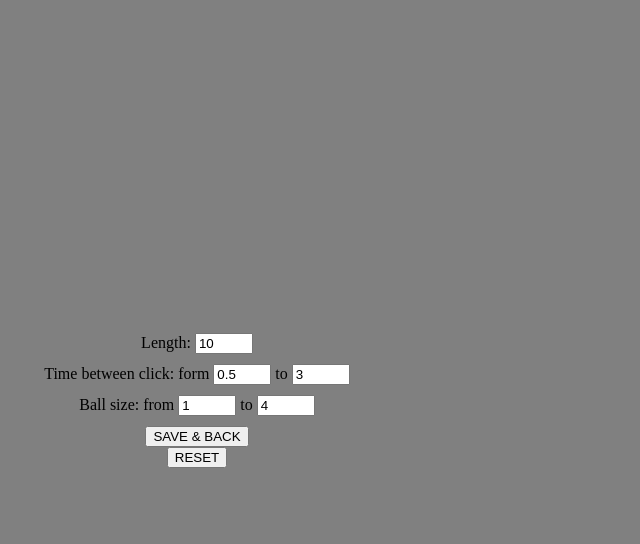
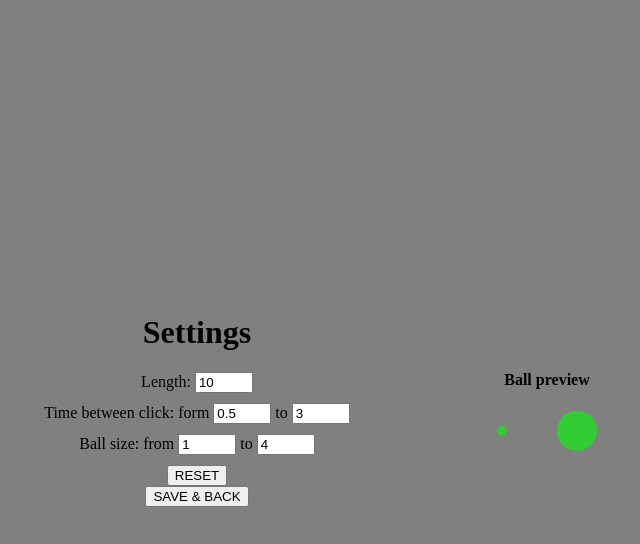
Before and after one commit to Pawo0/JS, a plain HTML site: page refleks/index.html in a window 1280 px wide. Both pictures are taken after a click on the button "SETTINGS". Shown: the whole page, without its empty margins (443-1083 px from the left). Drawn offline with Linux system fonts and the light colour scheme.

Commit message:
ball preview

```diff
--- a/refleks/index.html
+++ b/refleks/index.html
@@ -9,6 +9,7 @@
 
     <div id="container">
         <div id="settings">
+            <h1>Settings</h1>
             <label>Length:
                 <input type="number" id="length" value="10" class="setting_input">
             </label>
@@ -24,9 +25,19 @@
                 to
                 <input type="number" id="size_max" value="4" class="setting_input">
             </label>
+
+            <button onclick="resetSett()">RESET</button>
             <button onclick="showMenu()">SAVE & BACK</button>
-            <button onclick="resetSett()">RESET</button>
+
+            <div id="ball_preview">
+                <h4 style="text-align: center">Ball preview</h4>
+                <div id="balls_prev">
+                    <div id="catch_me_prev_min"></div>
+                    <div id="catch_me_prev_max"></div>
+                </div>
+            </div>
         </div>
+
         <div id="menu">
             <span id = "info_score">Last score: <span id="score">0</span> s</span>
             <button onclick="showSettings()" id="btn_settings">SETTINGS</button>
--- a/refleks/index.js
+++ b/refleks/index.js
@@ -3,7 +3,9 @@ const size_min = document.getElementById("size_min");
 const size_max = document.getElementById("size_max");
 const time_min = document.getElementById("time_min");
 const time_max = document.getElementById("time_max");
-
+const ball_preview = document.getElementById("ball_preview");
+const catch_me_prev_min = document.getElementById("catch_me_prev_min");
+const catch_me_prev_max = document.getElementById("catch_me_prev_max");
 
 const catch_me = document.getElementById("catch_me");
 const menu = document.getElementById("menu");
@@ -19,18 +21,32 @@ let len;
 window.addEventListener("DOMContentLoaded", () => {
     resetSett();
     showMenu();
-    menu.style.display = "flex";
+    // showSettings();
 });
 
 function showSettings() {
     menu.style.display = "none";
     settings.style.display = "flex";
+    intervalId = setInterval(prev_look, 100);
 }
+
 
 function showMenu() {
     menu.style.display = "flex";
     settings.style.display = "none";
+    clearInterval(intervalId);
 }
+
+
+function prev_look() {
+    let min_size = size_min.value;
+    let max_size = size_max.value;
+    catch_me_prev_min.style.width = min_size * 10 + "px";
+    catch_me_prev_min.style.height = min_size * 10 + "px";
+    catch_me_prev_max.style.width = max_size * 10 + "px";
+    catch_me_prev_max.style.height = max_size * 10 + "px";
+}
+
 
 function resetSett() {
     length.value = 10;
--- a/refleks/style.css
+++ b/refleks/style.css
@@ -9,15 +9,40 @@ body {
     padding: 0;
 }
 
-#catch_me {
-    width: 50px;
-    height: 50px;
+#catch_me, #catch_me_prev_min, #catch_me_prev_max {
+    width: 10px;
+    height: 40px;
     background-color: limegreen;
     border-radius: 50%;
     position: absolute;
     left: 0;
     top: 0;
     visibility: hidden;
+}
+
+#catch_me_prev_min {
+    visibility: visible;
+    position: initial;
+}
+#catch_me_prev_max {
+    visibility: visible;
+    position: initial;
+}
+#balls_prev{
+    display: flex;
+    justify-content: space-evenly;
+    align-items: center;
+}
+
+#ball_preview {
+    min-width: 200px;
+    position: absolute;
+    left: 100%;
+    top: 50%;
+    transform: translate(0, -50%);
+    display: flex;
+    justify-content: center;
+    flex-direction: column;
 }
 
 
```
